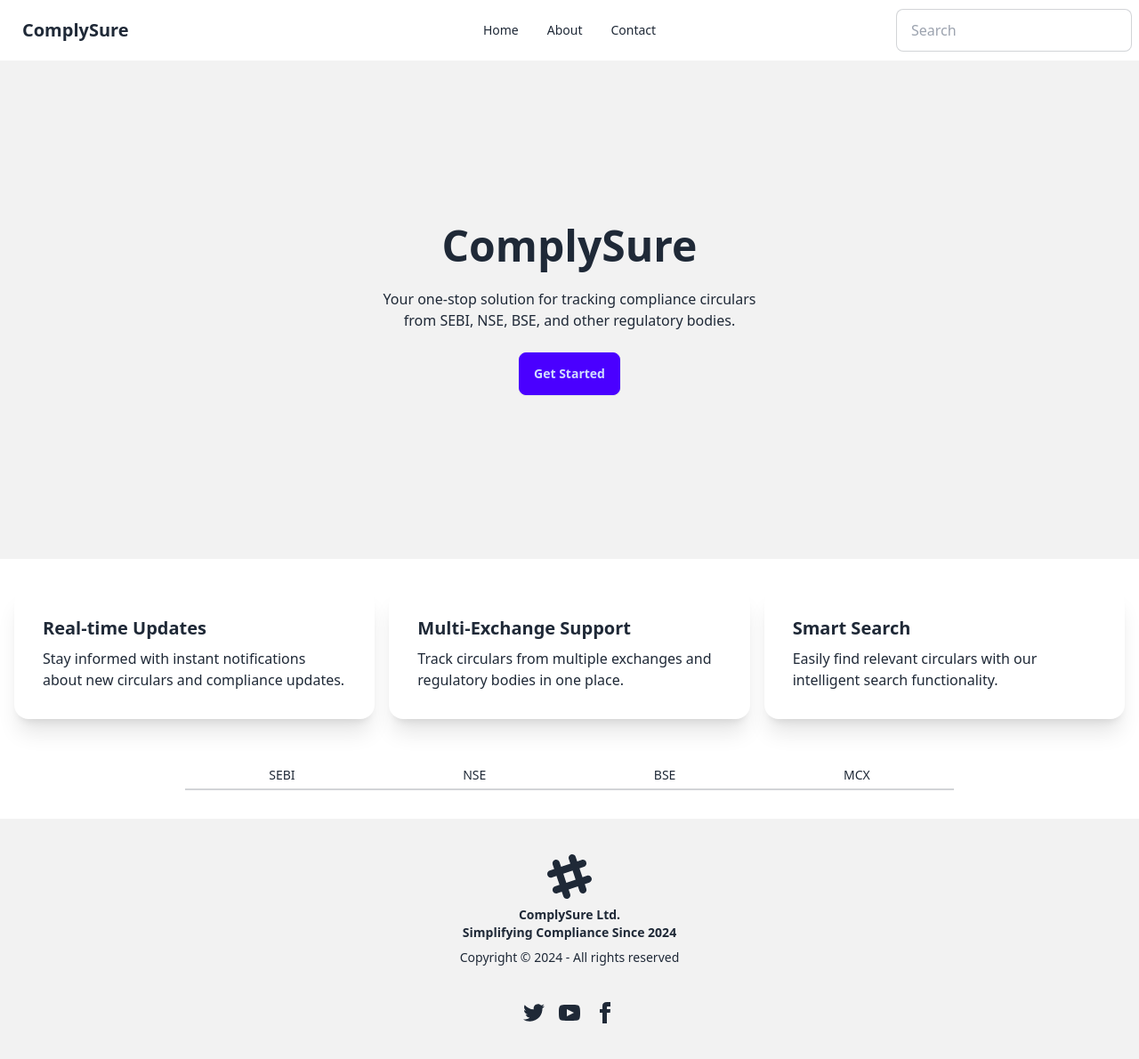
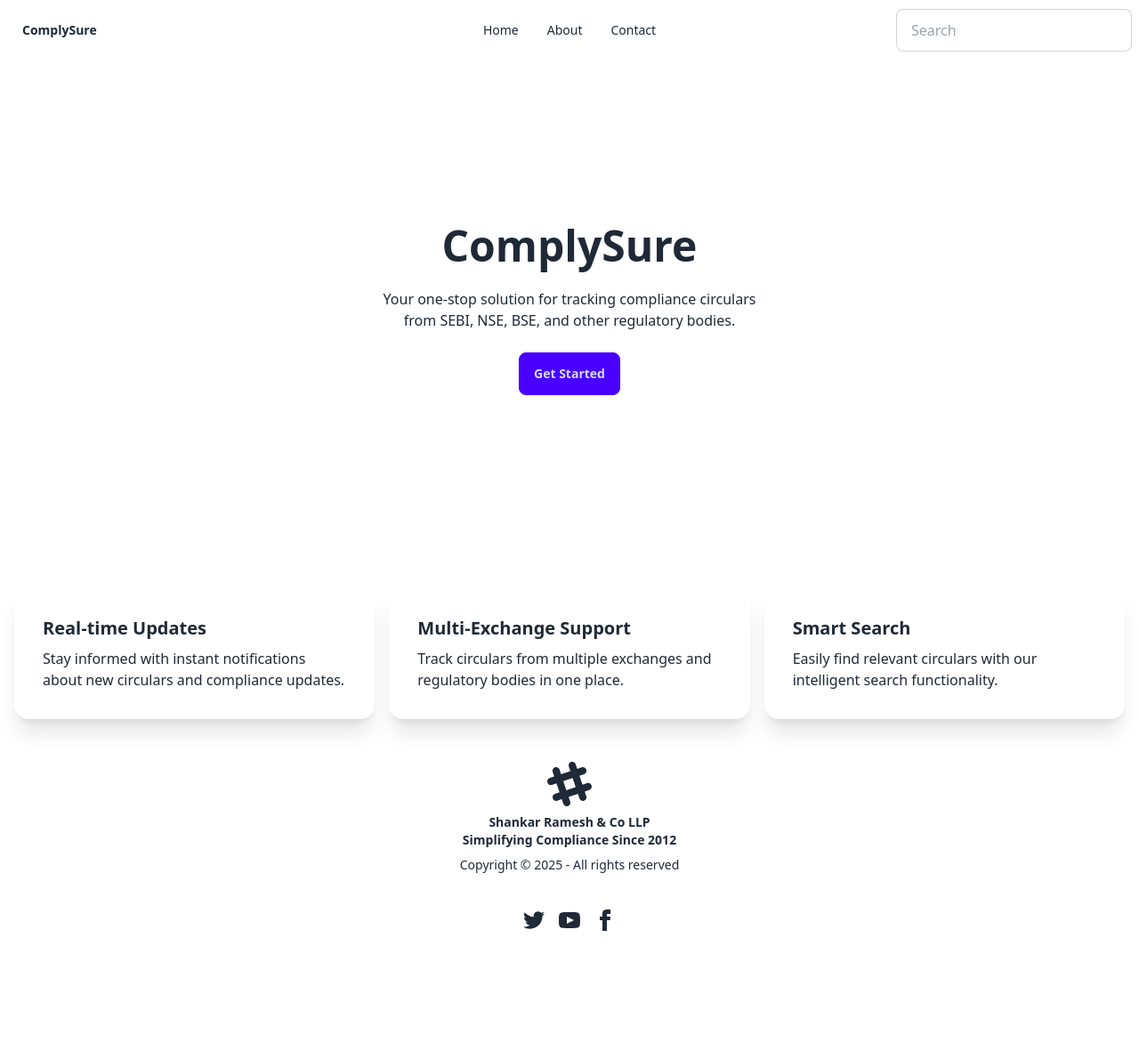
Before and after one commit to Vbhadala/complysure, a FastAPI app: page / in a window 1280 px wide. Shown: the whole page at 89% size. After the commit the page ends 1046 px from the top, so only its background shows below. Run offline with FastAPI, Linux system fonts and the light colour scheme; data that the repository does not hold is empty; some libraries are stand-ins or nearby versions.

Commit message:
User checkpoint: Add new routes for app and segment views, update UI with improved layout and styling, and enhance data fetching logic.

```diff
--- a/main.py
+++ b/main.py
@@ -33,6 +33,31 @@
             "data": {'error': 'No data available'}
         })
 
+@app.get("/app", response_class=HTMLResponse)
+async def root_app(request: Request):
+
+    data = fetch_nse()
+    if data:
+        return templates.TemplateResponse("app.html", {"request": request, "data": data})
+    else:
+        return templates.TemplateResponse("app.html", {
+            "request": request,
+            "data": {'error': 'No data available'}
+        })
+
+
+@app.get("/segment", response_class=HTMLResponse)
+async def root_segment(request: Request):
+
+    data = fetch_bse()
+    if data:
+        return templates.TemplateResponse("segment.html", {"request": request, "data": data})
+    else:
+        return templates.TemplateResponse("segment.html", {
+            "request": request,
+            "data": {'error': 'No data available'}
+        })
+
 
 @app.get("/data/{exchange}", response_class=HTMLResponse)
 async def get_oc_data(request: Request, exchange:str):
--- a/templates/base.html
+++ b/templates/base.html
@@ -11,20 +11,21 @@
     <script src="https://cdn.jsdelivr.net/npm/daisyui@1.10.1/dist/full.js"></script>
 </head>
 
-<body class="min-h-screen flex flex-col">
+<body class="container mx-auto min-h-sreen">
+
     <header>
         {% include "nav.html" %}
     </header>
 
-    <main class="flex-grow">
+    <main >
         {% block content %}{% endblock %}
     </main>
 
-    <footer class="footer footer-center p-10 bg-base-200 text-base-content">
+    <footer class="footer footer-center p-4 bg-base-100 text-base-content">
         <aside>
             <svg width="50" height="50" viewBox="0 0 24 24" xmlns="http://www.w3.org/2000/svg" fillRule="evenodd" clipRule="evenodd" class="fill-current"><path d="M22.672 15.226l-2.432.811.841 2.515c.33 1.019-.209 2.127-1.23 2.456-1.15.325-2.148-.321-2.463-1.226l-.84-2.518-5.013 1.677.84 2.517c.391 1.203-.434 2.542-1.831 2.542-.88 0-1.601-.564-1.86-1.314l-.842-2.516-2.431.809c-1.135.328-2.145-.317-2.463-1.229-.329-1.018.211-2.127 1.231-2.456l2.432-.809-1.621-4.823-2.432.808c-1.355.384-2.558-.59-2.558-1.839 0-.817.509-1.582 1.327-1.846l2.433-.809-.842-2.515c-.33-1.02.211-2.129 1.232-2.458 1.02-.329 2.13.209 2.461 1.229l.842 2.515 5.011-1.677-.839-2.517c-.403-1.238.484-2.553 1.843-2.553.819 0 1.585.509 1.85 1.326l.841 2.517 2.431-.81c1.02-.33 2.131.211 2.461 1.229.332 1.018-.21 2.126-1.23 2.456l-2.433.809 1.622 4.823 2.433-.809c1.242-.401 2.557.484 2.557 1.838 0 .819-.51 1.583-1.328 1.847m-8.992-6.428l-5.01 1.675 1.619 4.828 5.011-1.674-1.62-4.829z"></path></svg>
-            <p class="font-bold">ComplySure Ltd. <br/>Simplifying Compliance Since 2024</p>
-            <p>Copyright © 2024 - All rights reserved</p>
+            <p class="font-bold">Shankar Ramesh & Co LLP <br/>Simplifying Compliance Since 2012</p>
+            <p>Copyright © 2025 - All rights reserved</p>
         </aside>
         <nav>
             <div class="grid grid-flow-col gap-4">
--- a/templates/index.html
+++ b/templates/index.html
@@ -1,17 +1,25 @@
 {% extends "base.html" %}
 
 {% block content %}
-<div class="hero min-h-[70vh] bg-base-200">
+
+<div id = "main" class="container w-full">
+
+    <div class="w-full hero min-h-[70vh] bg-base-100">
+
         <div class="hero-content text-center">
+
             <div class="max-w-md">
                 <h1 class="text-5xl font-bold">ComplySure</h1>
                 <p class="py-6">Your one-stop solution for tracking compliance circulars from SEBI, NSE, BSE, and other regulatory bodies.</p>
-            <button class="btn btn-primary">Get Started</button>
-        </div>
-    </div>
+                <a href="/app" class="btn btn-primary">Get Started</a>
+
             </div>
 
-<div class="container mx-auto px-4 py-8">
+        </div>
+
+    </div>
+
+    <div  class="w-full mx-auto px-4 py-8">
         <div class="grid grid-cols-1 md:grid-cols-3 gap-4">
             <div class="card bg-base-100 shadow-xl">
                 <div class="card-body">
@@ -34,22 +42,6 @@
         </div>
     </div>
 
-<div class="container mx-auto max-w-4xl p-4">
-    <div role="tablist" class="tabs tabs-bordered">
-        <button role="tab" hx-get="/data/SEBI" hx-target="#content" class="tab symbol" onclick="setActiveTab(this)">SEBI</button>
-        <button role="tab" hx-get="/data/NSE" hx-target="#content" class="tab symbol" onclick="setActiveTab(this)">NSE</button>
-        <button role="tab" hx-get="/data/BSE" hx-target="#content" class="tab symbol" onclick="setActiveTab(this)">BSE</button>
-        <button role="tab" hx-get="/data/MCX" hx-target="#content" class="tab symbol" onclick="setActiveTab(this)">MCX</button>
-    </div>
-    <div id="content" class="mt-4"></div>
 </div>
 
-<script>
-function setActiveTab(clickedButton) {
-    document.querySelectorAll('.symbol').forEach(button => {
-        button.classList.remove('tab-active');
-    });
-    clickedButton.classList.add('tab-active');
-}
-</script>
 {% endblock %}
--- a/templates/nav.html
+++ b/templates/nav.html
@@ -11,7 +11,7 @@
                 <li><a>Contact</a></li>
             </ul>
         </div>
-        <a class="btn btn-ghost text-xl">ComplySure</a>
+        <button class="btn btn-ghost lg:inline"">ComplySure</button>
     </div>
     <div class="navbar-center hidden lg:flex">
         <ul class="menu menu-horizontal px-1">
--- a/utils.py
+++ b/utils.py
@@ -39,12 +39,12 @@
      "toDate": "",
      "fromYear": "",
      "toYear": "",
-     "deptId": "1",
+     "deptId": "14",
      "sid": "1",
      "ssid": "7",
      "smid": "0",
      "ssidhidden": "7",
-     "intmid": "-1",
+     "intmid": "8",
      "sText": "Legal",
      "ssText": "Circulars",
      "smText": "",
```
Also changed, not shown: templates/app.html (added, +98 -0 lines), templates/circular.html (+4 -10 lines), templates/segment.html (added, +76 -0 lines). Lines whose indentation alone changed are shown as unchanged.
